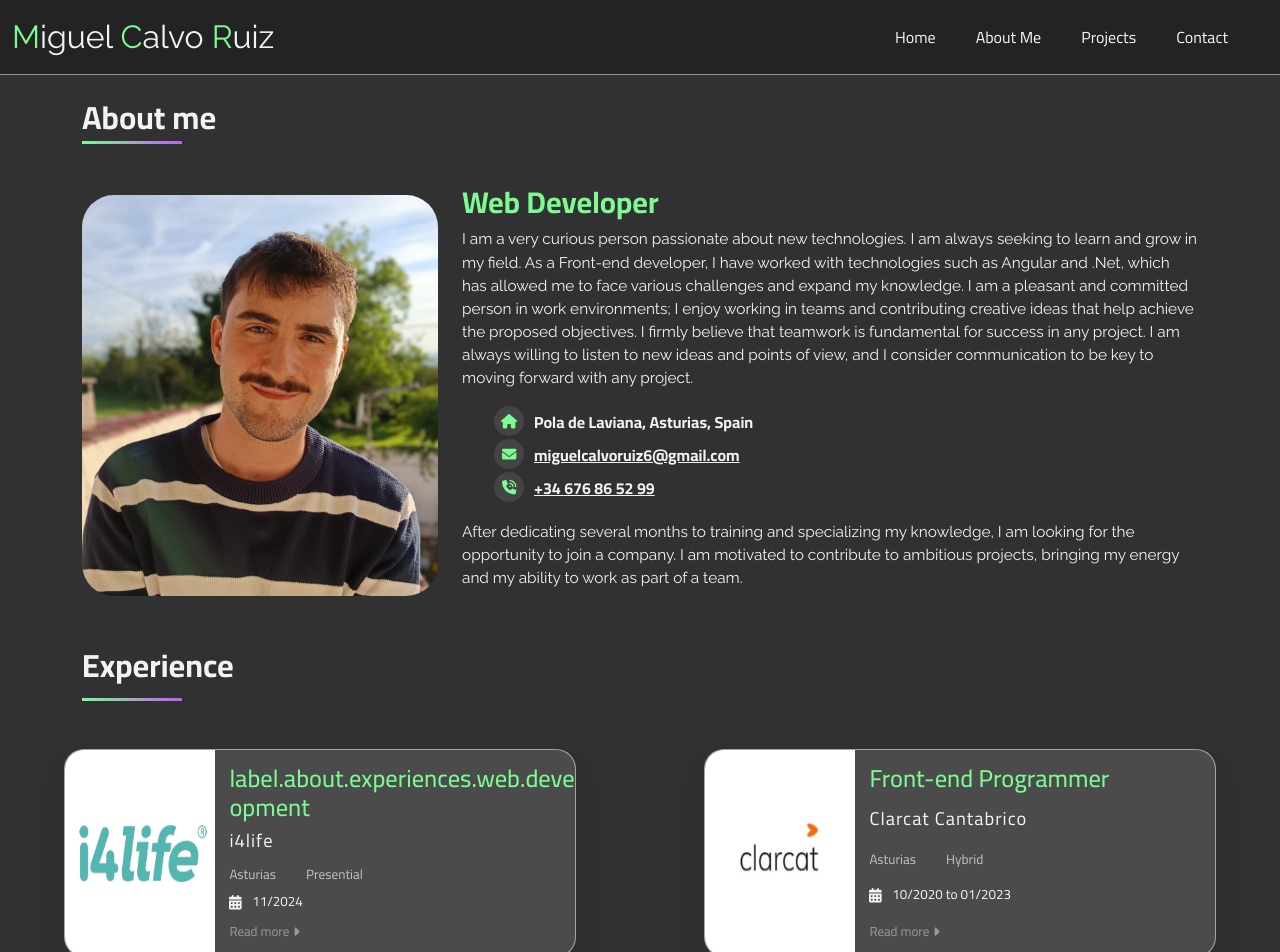
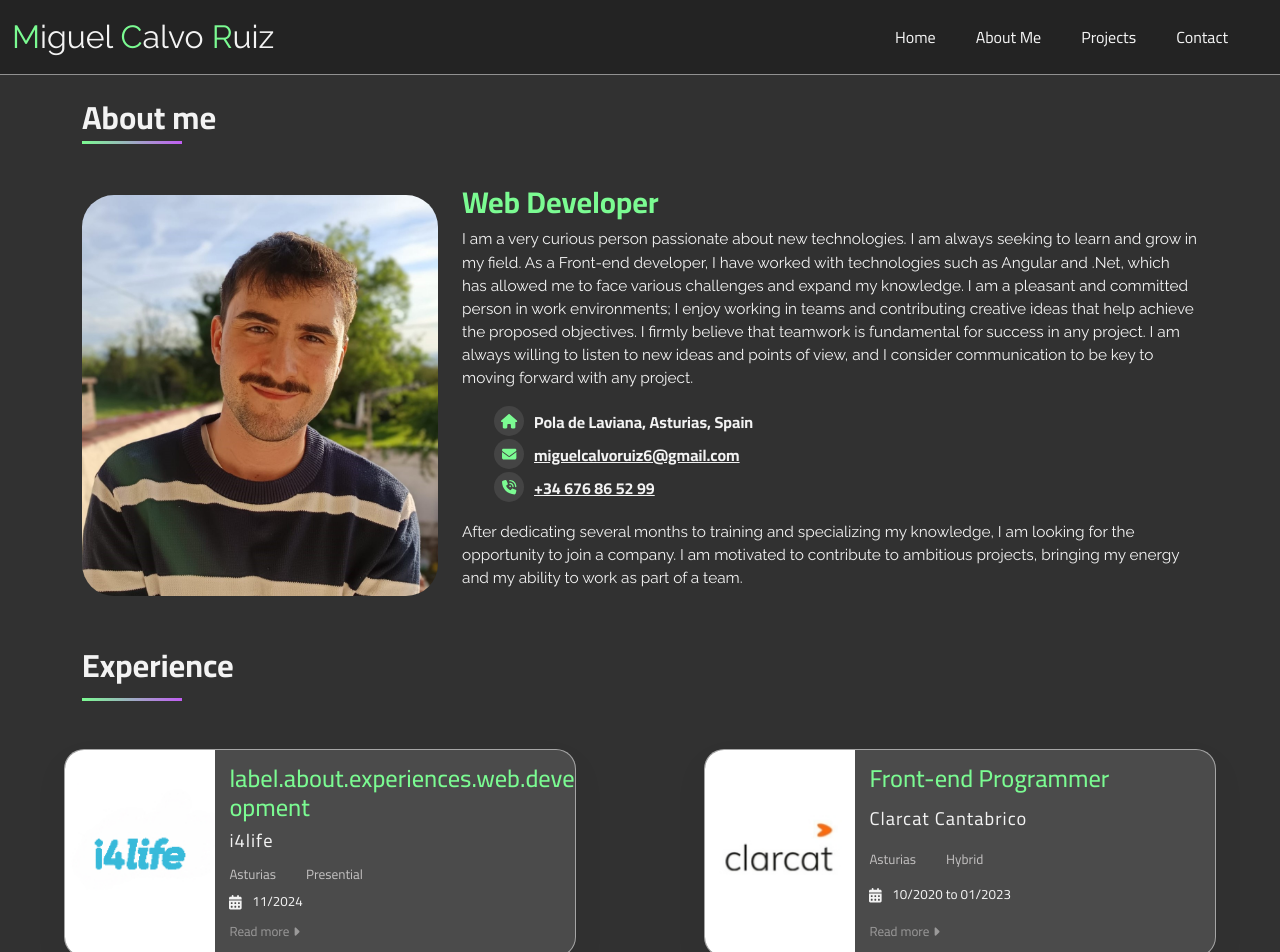
Before and after one commit to miguelcalvoruiz/PortfolioAngular, an Angular app: page /aboutMe in a window 1280 px wide. Shown: the top 952 px of the page. Built offline with nearby package versions, Linux system fonts and the light colour scheme.

Commit message:
fix img experience resolution and overflow on modal

```diff
--- a/src/app/components/about-me/about-me.component.css
+++ b/src/app/components/about-me/about-me.component.css
@@ -78,7 +78,7 @@
 }
 
 .card-img>img {
-    object-fit: fill;
+    object-fit: cover;
     height: 100%;
     width: 100%;
 }
@@ -229,6 +229,10 @@
     box-shadow: 0 15px 35px var(--soft-black);
 }
 
+.info-text-experience {
+    overflow: auto;
+}
+
 .button-container {
     justify-content: flex-end;
     margin-top: -20px;
--- a/src/app/components/about-me/about-me.component.html
+++ b/src/app/components/about-me/about-me.component.html
@@ -77,7 +77,7 @@
             <p class="text-experience company">{{ selectedExperience.company | translate }}</p>
         </div>
         <hr>
-        <p [innerHTML]="selectedExperience.description | translate"></p>
+        <p class="info-text-experience" [innerHTML]="selectedExperience.description | translate"></p>
     </div>
 </div>
 <!-- #endregion -->
```
Also changed, not shown: src/assets/img/experience/i4life.jpg.
